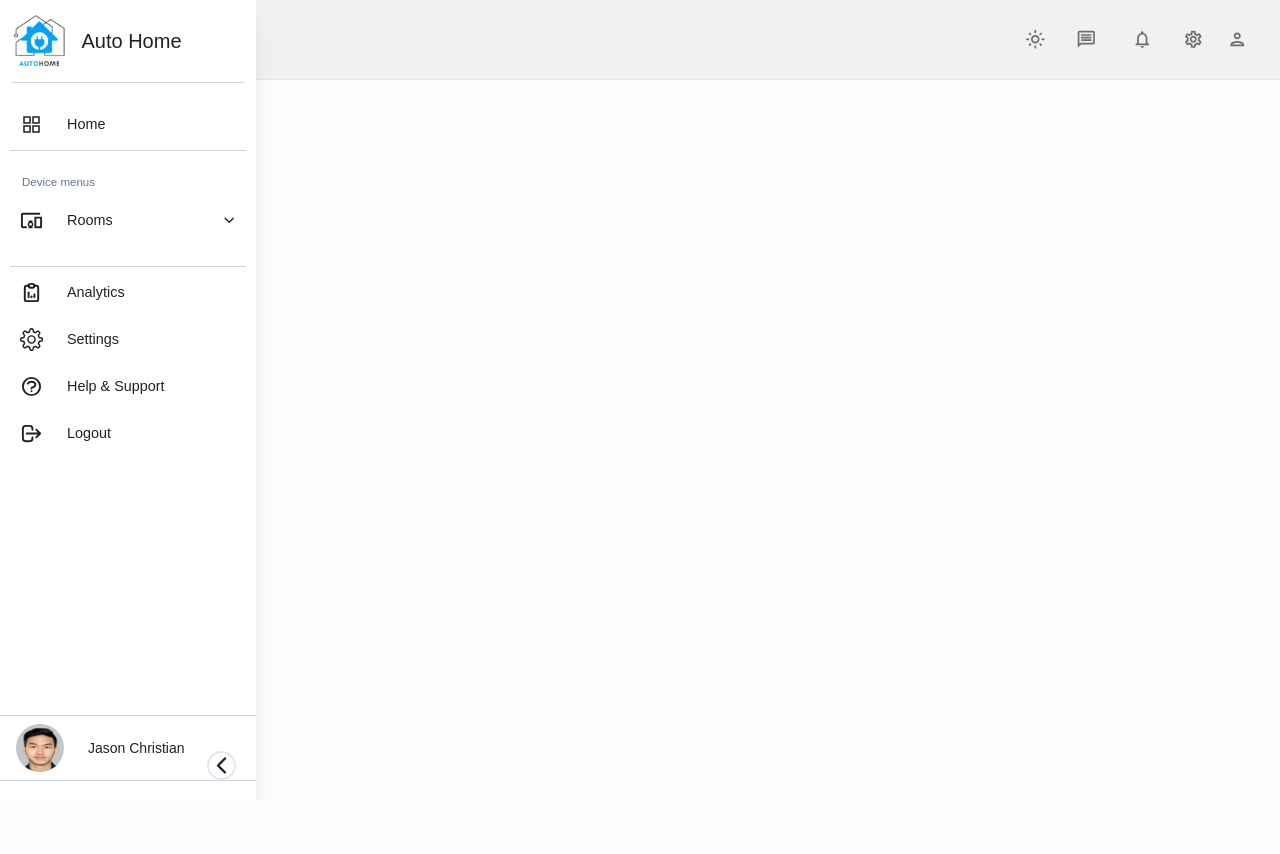
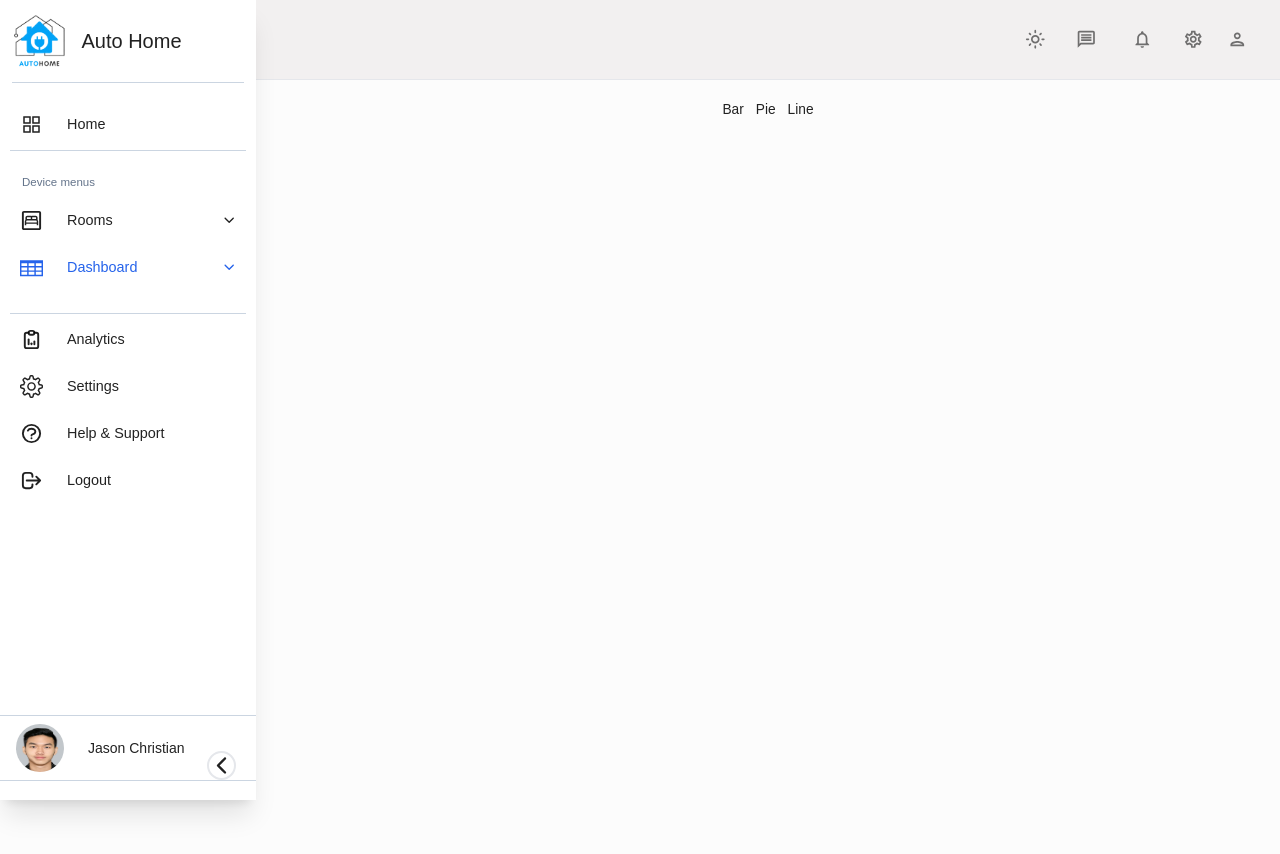
Before and after one commit to jasonchriscodes/Home-Automation-Manager, a React (Create React App) app in the folder frontend/: page /dashboard in a window 1280 px wide. Shown: the top 854 px of the page. Before the commit the page ends 800 px from the top, so only its background shows below. Built offline with nearby package versions, Linux system fonts and the light colour scheme.

Commit message:
chore: init dashboard

```diff
--- a/frontend/src/App.js
+++ b/frontend/src/App.js
@@ -15,6 +15,10 @@ import Office from "./pages/rooms/Office";
 import Rooms from "./pages/Rooms";
 import { ColorModeContext, useMode } from "./theme";
 import { CssBaseline, ThemeProvider } from "@mui/material";
+import Dashboard from "./pages/Dashboard";
+import Pie from "./pages/dashboard/Pie";
+import Line from "./pages/dashboard/Line";
+import Bar from "./pages/dashboard/Bar";
 
 function App() {
   const [theme, colorMode] = useMode();
@@ -32,6 +36,11 @@ function App() {
                 <Route path="livingroom" element={<LivingRoom />} />
                 <Route path="office" element={<Office />} />
               </Route>
+              <Route path="/dashboard" element={<Dashboard />}>
+                <Route path="bar" element={<Bar />} />
+                <Route path="pie" element={<Pie />} />
+                <Route path="line" element={<Line />} />
+              </Route>
               <Route path="/analytics" element={<Analytics />} />
               <Route path="/settings" element={<Settings />} />
               <Route path="/helpandsupport" element={<HelpAndSupport />} />
--- a/frontend/src/layouts/sidebar/index.js
+++ b/frontend/src/layouts/sidebar/index.js
@@ -5,8 +5,9 @@ import { NavLink, useLocation } from "react-router-dom";
 import { IoIosArrowBack } from "react-icons/io";
 import { AiOutlineAppstore } from "react-icons/ai";
 import { SlSettings } from "react-icons/sl";
-import { MdDevicesOther, MdMenu } from "react-icons/md";
+import { MdOutlineBedroomParent, MdMenu } from "react-icons/md";
 import { TbReportAnalytics } from "react-icons/tb";
+import { ImTable } from "react-icons/im";
 import { HiOutlineQuestionMarkCircle, HiOutlineLogout } from "react-icons/hi";
 import SubMenu from "./SubMenu";
 
@@ -73,8 +74,13 @@ const Sidebar = () => {
   const subMenusList = [
     {
       name: "rooms",
-      icon: MdDevicesOther,
+      icon: MdOutlineBedroomParent,
       menus: ["bedroom", "kitchen", "livingroom", "office"],
+    },
+    {
+      name: "dashboard",
+      icon: ImTable,
+      menus: ["bar", "line", "pie"],
     },
   ];
 
--- /dev/null
+++ b/frontend/src/pages/Dashboard.js
@@ -0,0 +1,25 @@
+import React from "react";
+import { NavLink, Outlet } from "react-router-dom";
+
+const Dashboard = () => {
+  return (
+    <div className="h-screen mx-5">
+      <div className="flex justify-center gap-3 mx-3 p-5">
+        <NavLink className="hover:text-blue-400" to="bar">
+          Bar
+        </NavLink>
+        <NavLink className="hover:text-blue-400" to="line">
+          Pie
+        </NavLink>
+        <NavLink className="hover:text-blue-400" to="pie">
+          Line
+        </NavLink>
+      </div>
+      <div className="flex-col">
+        <Outlet />
+      </div>
+    </div>
+  );
+};
+
+export default Dashboard;
--- /dev/null
+++ b/frontend/src/pages/dashboard/Bar.js
@@ -0,0 +1,9 @@
+import React from 'react'
+
+const Bar = () => {
+  return (
+    <div>Bar</div>
+  )
+}
+
+export default Bar
--- /dev/null
+++ b/frontend/src/pages/dashboard/Line.js
@@ -0,0 +1,9 @@
+import React from 'react'
+
+const Line = () => {
+  return (
+    <div>Line</div>
+  )
+}
+
+export default Line
--- /dev/null
+++ b/frontend/src/pages/dashboard/Pie.js
@@ -0,0 +1,7 @@
+import React from "react";
+
+const Pie = () => {
+  return <div>Pie</div>;
+};
+
+export default Pie;
```
